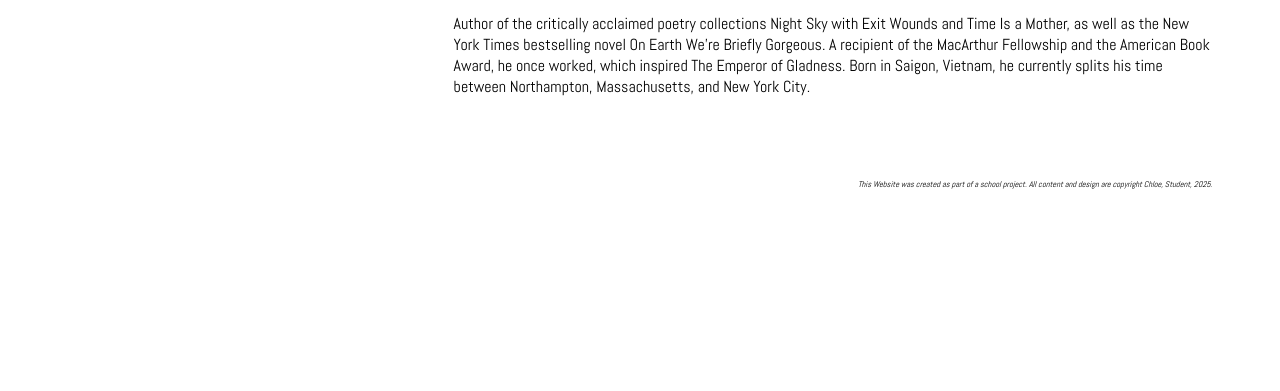
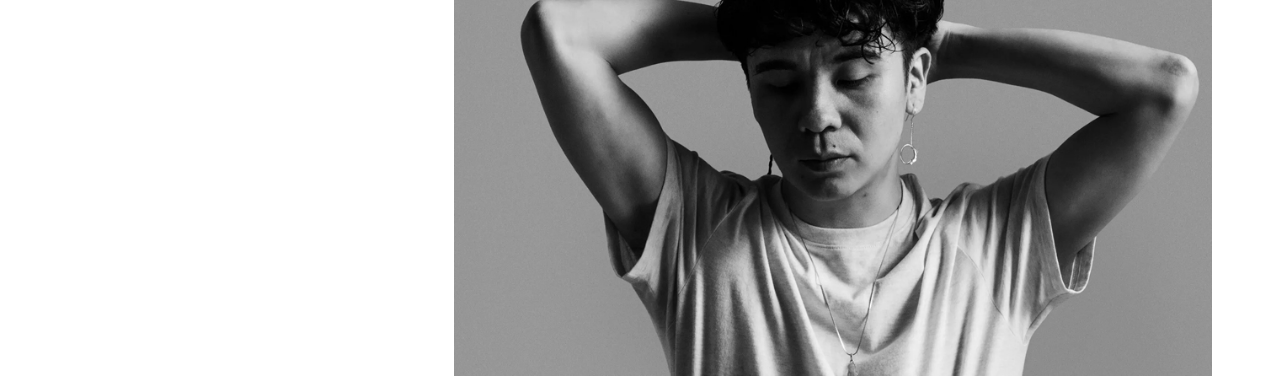
Before and after one commit to chloetsohy/assessment4, a plain HTML site: page index.html in a window 1280 px wide. Shown: the part 188-579 px from the top of the page. Drawn offline with Linux system fonts and the light colour scheme.

Commit message:
Change image source in index.html to relative path
Updated image source path to be relative.

```diff
--- a/index.html
+++ b/index.html
@@ -35,7 +35,7 @@
     <div id="wrapper">
 
     <header>
-    <img src="/assets/Home.jpg" alt="Portrait of Ocean Vuong">
+    <img src="Home.jpg" alt="Portrait of Ocean Vuong">
      <h1>Ocean Vuong</h1>
      </header>
 
```
